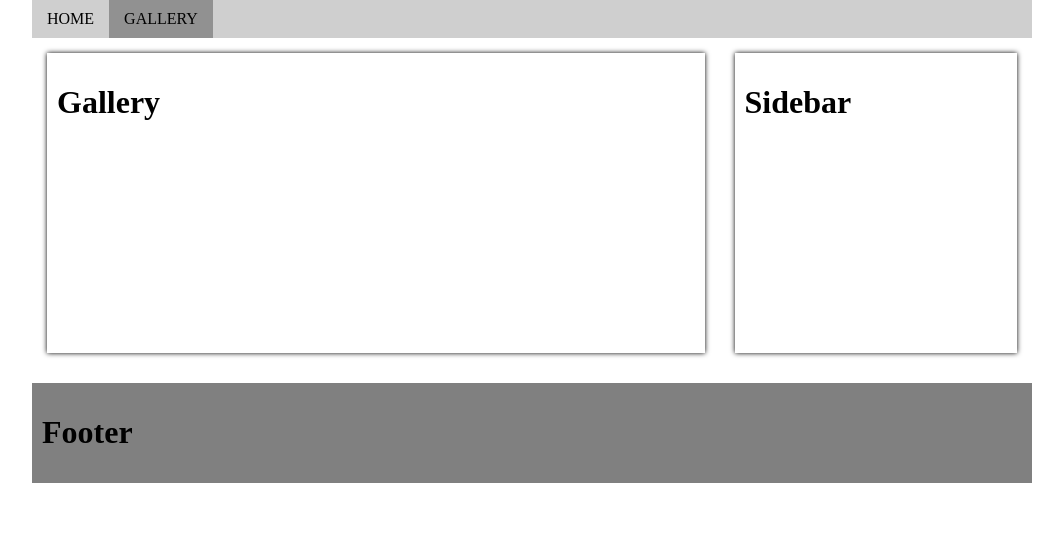
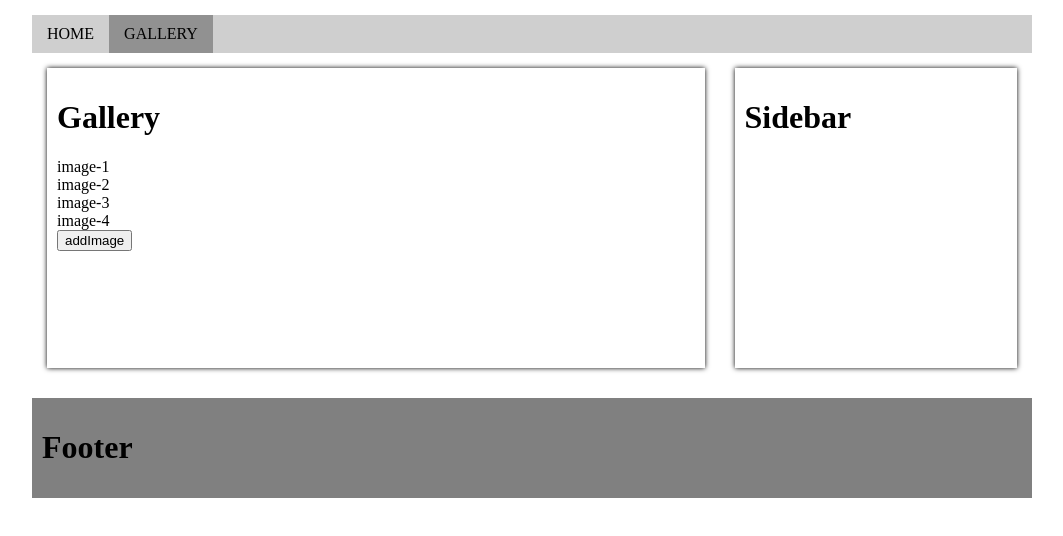
Before and after one commit to lxx14/react-wqxpkg-react-gallery-medium, a React app: page /gallery in a window 1280 px wide. Shown: the whole page, without its empty margins (108-1171 px from the left). Built offline with nearby package versions, Linux system fonts and the light colour scheme.

Commit message:
add reducer and simple action

```diff
--- a/src/components/Header/index.js
+++ b/src/components/Header/index.js
@@ -5,7 +5,7 @@ import './style.scss';
 const Header = () => {
   return(
     <div id="header" className='container'>
-      <ul>
+      <ul className='navi'>
       <li><NavLink exact to='/'>home</NavLink></li>
       <li><NavLink to='/gallery'>gallery</NavLink></li>
       </ul>
--- a/src/components/Header/style.scss
+++ b/src/components/Header/style.scss
@@ -1,4 +1,4 @@
-ul {
+ul.navi {
   display: flex;
   text-transform: uppercase;
   margin-top: 15px;
--- a/src/components/Pages/Gallery/index.js
+++ b/src/components/Pages/Gallery/index.js
@@ -1,11 +1,35 @@
 import React from 'react';
+import { connect } from 'react-redux';
 
-const Gallery = () => {
+const Gallery = (props) => {
+  const list = props.photos.map(item=><li key={item.id}>{item.name}</li>);
+
+  const add = () => {
+    const id = props.photos[props.photos.length-1]['id']+1;
+    const image = { id, name: `image-${id}` };
+    props.addImage(image);
+  }
+
   return(
     <div id="gallery" className='page'>
       <h1>Gallery</h1>
+      <ul>
+      {list}
+      </ul>
+      <input type='button' onClick={add} value='addImage'/>
     </div>
   )
 }
 
-export default Gallery;
+const mapStateToProps = (state) => ({
+  photos: state.gallery.photos
+})
+
+const mapDispatchToProps = (dispatch) => ({
+    addImage: (data) => dispatch({
+    type: "ADD_IMAGE",
+    data
+    })
+})
+
+export default connect(mapStateToProps, mapDispatchToProps)(Gallery);
--- a/src/components/Pages/Gallery/reducer.js
+++ b/src/components/Pages/Gallery/reducer.js
@@ -1,7 +1,19 @@
 const initialState = {
-  photos: [],
+  photos: [
+    { id: 1, name: 'image-1' },
+    { id: 2, name: 'image-2' },
+    { id: 3, name: 'image-3' },
+    { id: 4, name: 'image-4' },
+    ],
 }
 
-export default function(state=initialState, action) {
-  return state
+export default function (state = initialState, action) {
+  switch(action.type) {
+    case 'ADD_IMAGE':
+    return {
+      ...state,
+      photos: [...state.photos, action.data]
+    }
+    default: return state
+  }
 }
```
